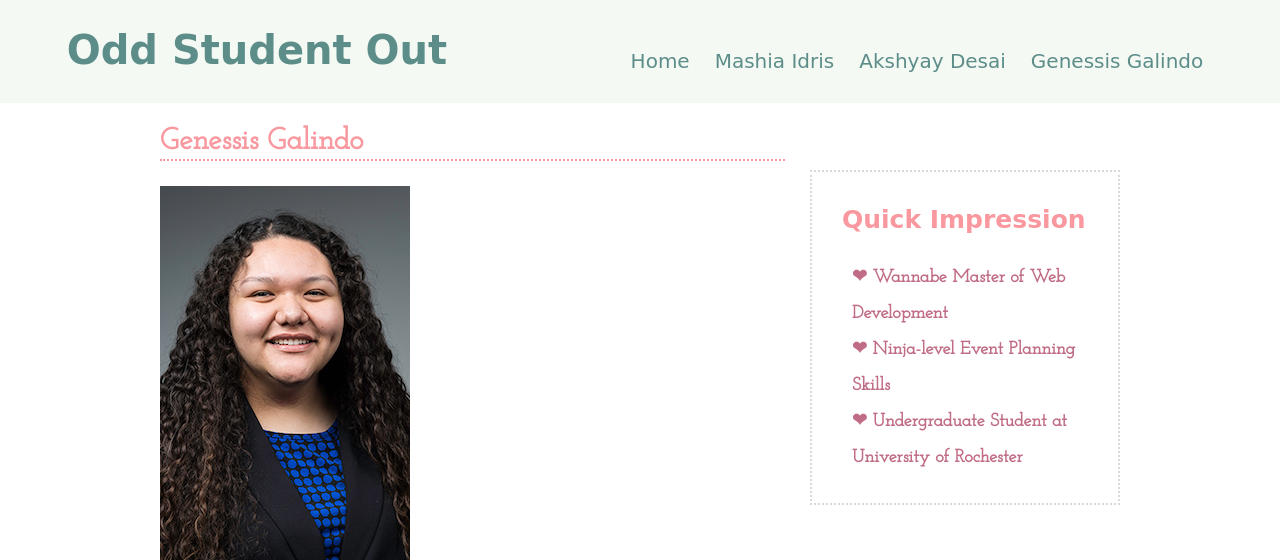
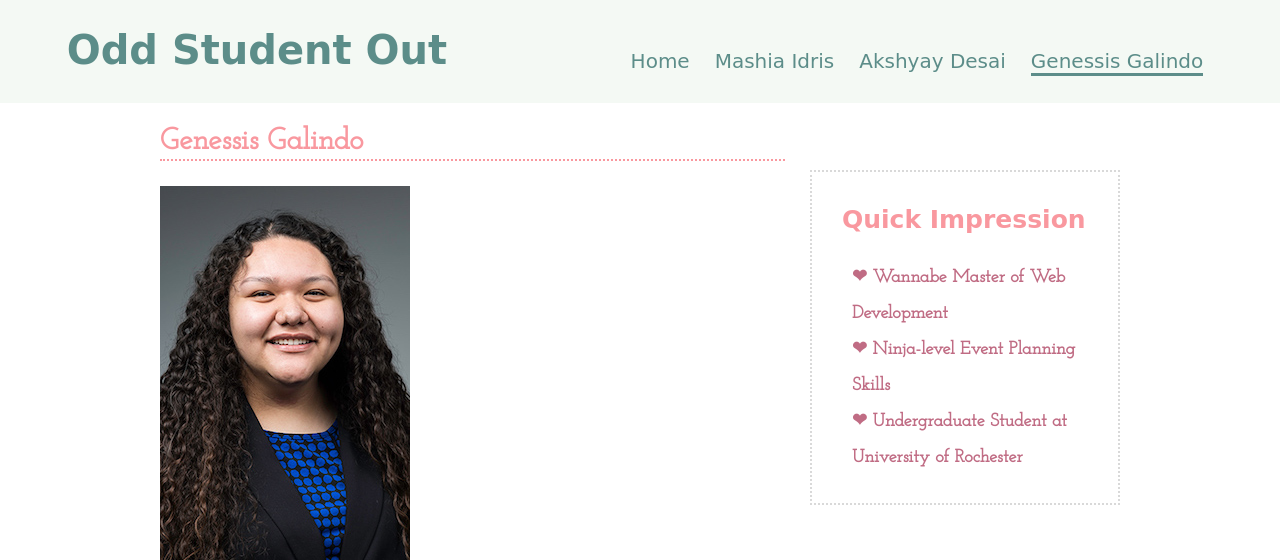
Before and after one commit to kfang2/Assignment5, a PHP site: page /genessis.php in a window 1280 px wide. Shown: the top 560 px of the page. Run offline with PHP 8.4, Linux system fonts and the light colour scheme; some libraries are stand-ins or nearby versions; some web fonts are replaced.

Commit message:
add "is-current"

```diff
--- a/css/banner.css
+++ b/css/banner.css
@@ -1,3 +1,10 @@
+/*CSS organization techniques: SMACSS
+ *Outline:
+  - Layout
+  - Base
+  - Module
+  - State
+ */
 /******************
 ** LAYOUT
 *******************/
@@ -63,3 +70,9 @@ footer a{
 a.main-menu{
 	text-decoration:none;
 }
+/******************
+** STATE
+*******************/
+.is-current {
+	border-bottom: #5c8d89 solid 3px ;
+}
--- a/css/home.css
+++ b/css/home.css
@@ -1,3 +1,9 @@
+/*CSS organization techniques: SMACSS
+ *Outline:
+  - Layout
+  - Base
+  - Module
+ */
 /******************
 ** LAYOUT
 *******************/
--- a/inc/scripts.inc
+++ b/inc/scripts.inc
@@ -1,2 +1,2 @@
-<script src="http://ajax.googleapis.com/ajax/libs/jquery/1.9.0/jquery.min.js"></script>
+<script src="//ajax.googleapis.com/ajax/libs/jquery/1.9.0/jquery.min.js"></script>
 <script src="js/menu-highlighter.js"></script>
```
Also changed, not shown: css/styles.css (+7 -0 lines), 1 other file.
